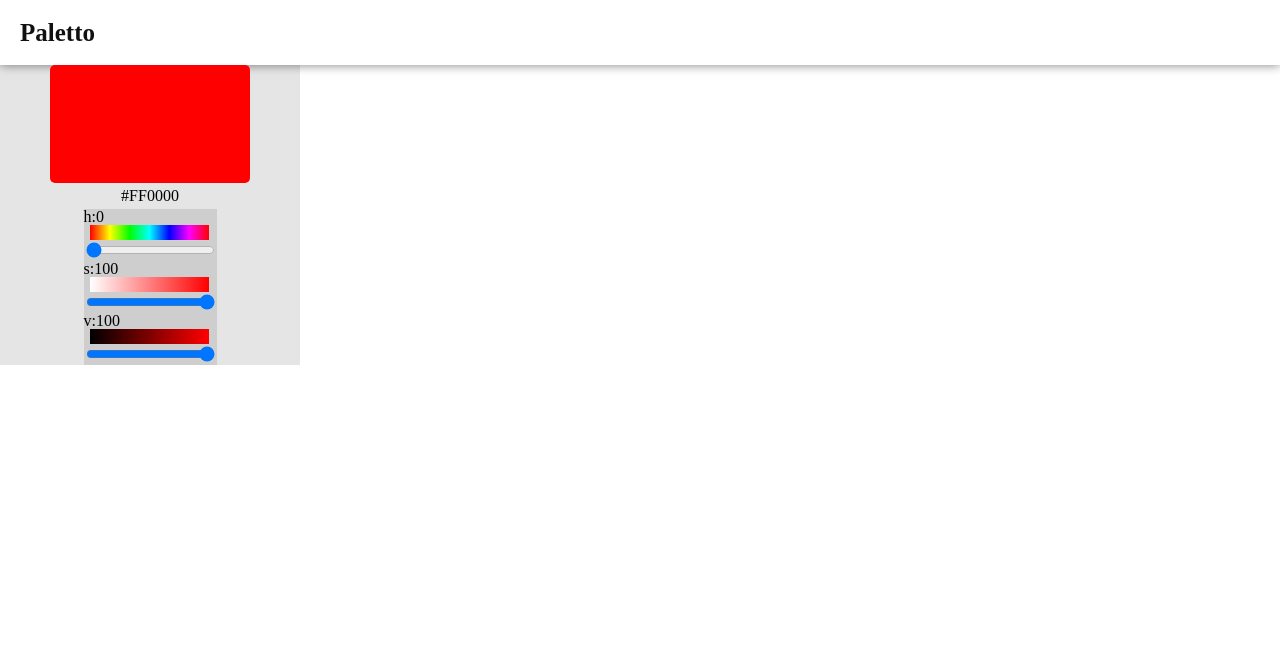
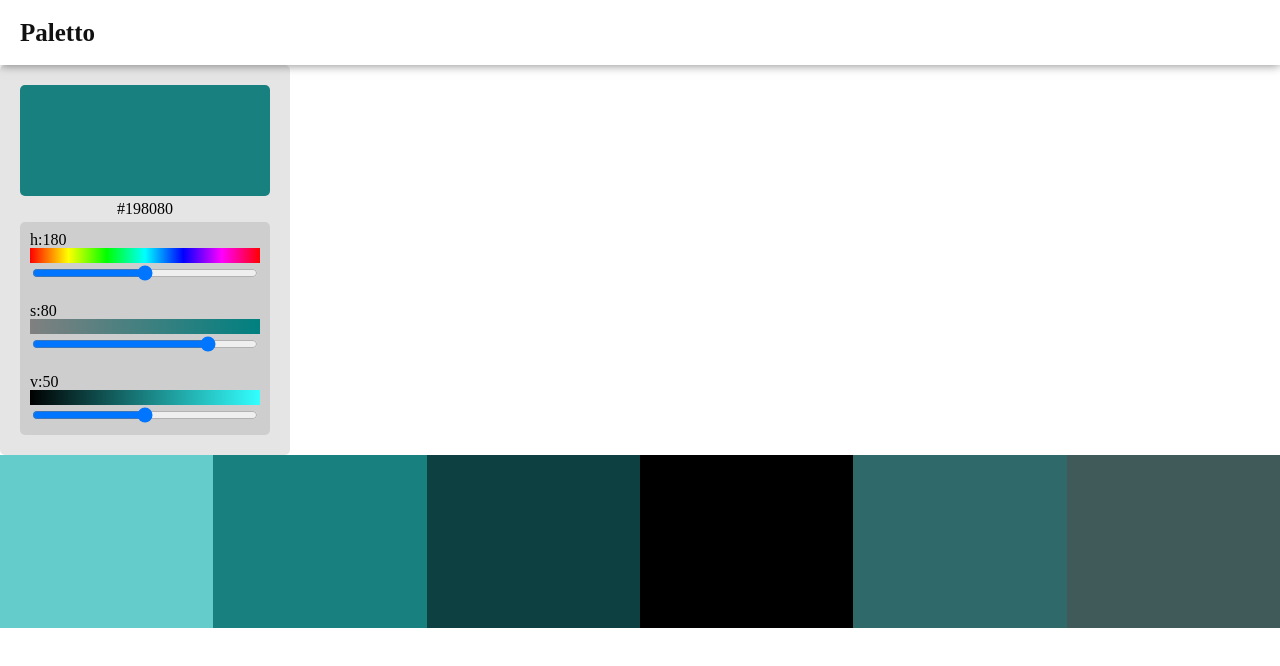
Before and after one commit to pengooseDev/paletto, a React (Create React App) app: page / in a window 1280 px wide. Shown: the top 666 px of the page. Built offline with nearby package versions, Linux system fonts and the light colour scheme.

Commit message:
feat: add Saturation / brightness

```diff
--- a/src/Components/ColorPicker.tsx
+++ b/src/Components/ColorPicker.tsx
@@ -10,9 +10,18 @@ const Wrapper = styled.div`
     align-items: center;
     justify-content: center;
 
-    width: 300px;
-    height: 300px;
+    padding: 20px;
+    border-radius: 5px;
+
+    width: 250px;
+    height: 350px;
     background: rgba(0, 0, 0, 0.1);
+`;
+
+const EntriesWrapper = styled.div`
+    display: flex;
+    flex-direction: column;
+    padding: 10px;
 `;
 
 interface IRGB {
@@ -29,13 +38,14 @@ const ColorDisplay = styled.div<{ pickedColor: IRGB }>`
         ${(props) => props.pickedColor.g},
         ${(props) => props.pickedColor.b}
     );
-
-    width: 200px;
+    width: 100%;
     height: 200px;
 `;
 
 /* HSVHandler */
 const ColorHandler = styled.div`
+    width: 100%;
+    border-radius: 5px;
     display: flex;
     flex-direction: column;
     background: rgba(0, 0, 0, 0.1);
@@ -58,23 +68,26 @@ const HueDisplay = styled.div`
         #ff0000
     );
     height: 15px;
-    width: 90%;
-    margin-left: 6px;
 `;
 
-const SaturationDisplay = styled.div<{ pickedColor: IRGB }>`
+const SaturationDisplay = styled.div<{
+    tinySaturation: IRGB;
+    tinySaturationOrigin: IRGB;
+}>`
     background: linear-gradient(
         90deg,
-        #ffffff,
         rgb(
-            ${(props) => props.pickedColor.r},
-            ${(props) => props.pickedColor.g},
-            ${(props) => props.pickedColor.b}
+            ${(props) => props.tinySaturationOrigin.r},
+            ${(props) => props.tinySaturationOrigin.g},
+            ${(props) => props.tinySaturationOrigin.b}
+        ),
+        rgb(
+            ${(props) => props.tinySaturation.r},
+            ${(props) => props.tinySaturation.g},
+            ${(props) => props.tinySaturation.b}
         )
     );
     height: 15px;
-    width: 90%;
-    margin-left: 6px;
 `;
 
 const ValueDisplay = styled.div<{ pickedColor: IRGB }>`
@@ -88,14 +101,11 @@ const ValueDisplay = styled.div<{ pickedColor: IRGB }>`
         )
     );
     height: 15px;
-    width: 90%;
-    margin-left: 6px;
 `;
 
 const ColorPicker = () => {
     const [color, setColor] = useRecoilState(HSVAtom);
 
-    console.log("color", color);
     const valueHandler = (e: React.FormEvent<HTMLInputElement>, k: string) => {
         const value = Number(e.currentTarget.value);
         setColor((prev) => {
@@ -108,10 +118,14 @@ const ColorPicker = () => {
 
     const tinyHSV = tinyColor(color);
     const tinyRGB: IRGB = tinyHSV.toRgb();
-    console.log("!!!", color.h);
     const tinySaturation = tinyColor({
         h: color.h,
         s: 100,
+        v: color.v,
+    }).toRgb();
+    const tinySaturationOrigin = tinyColor({
+        h: color.h,
+        s: 0,
         v: color.v,
     }).toRgb();
     const tinyValue = tinyColor({ h: color.h, s: color.s, v: 100 }).toRgb();
@@ -124,14 +138,17 @@ const ColorPicker = () => {
             <ColorName>#{tinyColor(color).toHex().toUpperCase()}</ColorName>
             <ColorHandler>
                 {Object.entries(color).map(([k, v], i) => (
-                    <div key={k}>
+                    <EntriesWrapper key={k}>
                         <div>
                             {k}:{v}
                         </div>
-                        {i == 0 ? (
-                            <HueDisplay />
-                        ) : i == 1 ? (
-                            <SaturationDisplay pickedColor={tinySaturation} />
+                        {i === 0 ? (
+                            <HueDisplay id="colorDisplay" />
+                        ) : i === 1 ? (
+                            <SaturationDisplay
+                                tinySaturation={tinySaturation}
+                                tinySaturationOrigin={tinySaturationOrigin}
+                            />
                         ) : (
                             <ValueDisplay pickedColor={tinyValue} />
                         )}
@@ -142,10 +159,10 @@ const ColorPicker = () => {
                             }}
                             value={v}
                             type="range"
-                            max={i == 0 ? 360 : i == 1 ? 100 : 100}
+                            max={i === 0 ? 360 : i === 1 ? 100 : 100}
                             key={i}
                         />
-                    </div>
+                    </EntriesWrapper>
                 ))}
             </ColorHandler>
         </Wrapper>
--- /dev/null
+++ b/src/Components/ColorVariation.tsx
@@ -0,0 +1,74 @@
+import { HSVAtom } from "../atoms";
+import { useRecoilState } from "recoil";
+import styled from "styled-components";
+import tinycolor from "tinycolor2";
+
+const VariationContainer = styled.div`
+    display: grid;
+    grid-template-columns: repeat(6, 1fr);
+    grid-template-rows: repeat(2, 1fr);
+    height: 100%;
+`;
+
+interface ITinyRGB {
+    r: number;
+    g: number;
+    b: number;
+    a: number;
+}
+
+const Variation = styled.div<{ tinyColor: ITinyRGB }>`
+    background: rgb(
+        ${(props) => props.tinyColor.r},
+        ${(props) => props.tinyColor.g},
+        ${(props) => props.tinyColor.b}
+    );
+    display: flex;
+    align-items: center;
+    justify-content: center;
+    transition: 0.15s ease-in-out;
+    color: transparent;
+    font-weight: 600;
+    :hover {
+        cursor: pointer;
+        color: white;
+    }
+`;
+
+const colorToHex = (color: ITinyRGB) => {
+    return tinycolor(color).toHexString().toUpperCase();
+};
+
+const ColorVariation = () => {
+    const [color, setColor] = useRecoilState(HSVAtom);
+    /* Dark */
+
+    const brightColor1: ITinyRGB = tinycolor(color).brighten(30).toRgb();
+    const defaultColor: ITinyRGB = tinycolor(color).toRgb();
+    const darkColor1: ITinyRGB = tinycolor(color).darken(15).toRgb();
+    const darkColor2: ITinyRGB = tinycolor(color).darken(30).toRgb();
+
+    const deSat1: ITinyRGB = tinycolor(color).desaturate(50).toRgb();
+    const deSat2: ITinyRGB = tinycolor(color).desaturate(30).toRgb();
+
+    return (
+        <VariationContainer>
+            <Variation tinyColor={brightColor1}>
+                {colorToHex(brightColor1)}
+            </Variation>
+            <Variation tinyColor={defaultColor}>
+                {colorToHex(defaultColor)}
+            </Variation>
+            <Variation tinyColor={darkColor1}>
+                {colorToHex(darkColor1)}
+            </Variation>
+            <Variation tinyColor={darkColor2}>
+                {colorToHex(darkColor2)}
+            </Variation>
+            <Variation tinyColor={deSat2}>{colorToHex(deSat2)}</Variation>
+            <Variation tinyColor={deSat1}>{colorToHex(deSat1)}</Variation>
+        </VariationContainer>
+    );
+};
+
+export default ColorVariation;
--- a/src/Components/Content.tsx
+++ b/src/Components/Content.tsx
@@ -1,9 +1,11 @@
 import ColorPicker from "./ColorPicker";
+import ColorVariation from "./ColorVariation";
 
 const Content = () => {
     return (
         <>
             <ColorPicker />
+            <ColorVariation />
         </>
     );
 };
--- a/src/atoms.ts
+++ b/src/atoms.ts
@@ -8,8 +8,8 @@ interface IHSV {
 export const HSVAtom = atom<IHSV>({
     key: "HSVAtom",
     default: {
-        h: 0,
-        s: 100,
-        v: 100,
+        h: 180,
+        s: 80,
+        v: 50,
     },
 });
```
